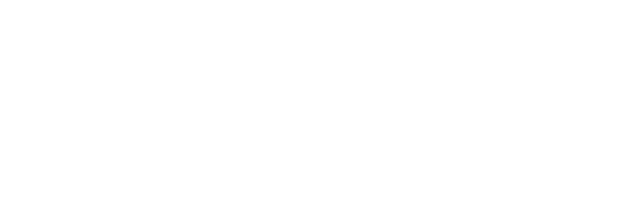
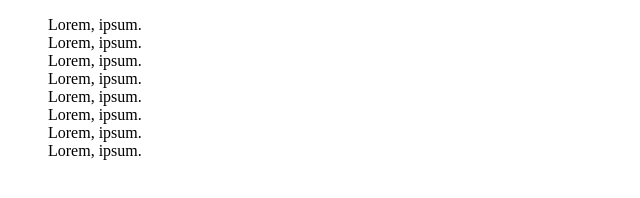
Before and after one commit to Sivagajan/PseudoElemente, a plain HTML site: page index.html in a window 1280 px wide. Shown: the whole page, without its empty margins (0-640 px from the left). Drawn offline with Linux system fonts and the light colour scheme.

Commit message:
sec commit

```diff
--- a/assets/css/style.css
+++ b/assets/css/style.css
@@ -0,0 +1,12 @@
+main>ul>li>hover::after{
+    content: ' 👈';
+    color: 'green';
+}
+
+main>ul>li ::before{
+    content: ' 👈';
+    color: 'green';
+}
+ul{
+    list-style-type: none;
+}
--- a/index.html
+++ b/index.html
@@ -5,8 +5,20 @@
     <meta http-equiv="X-UA-Compatible" content="IE=edge">
     <meta name="viewport" content="width=device-width, initial-scale=1.0">
     <title>PseudoElemente</title>
+    <link rel="stylesheet" href="./assets/css/style.css">
 </head>
 <body>
-
+    <main>
+        <ul>
+            <li>Lorem, ipsum.</li>
+            <li>Lorem, ipsum.</li>
+            <li>Lorem, ipsum.</li>
+            <li>Lorem, ipsum.</li>
+            <li>Lorem, ipsum.</li>
+            <li>Lorem, ipsum.</li>
+            <li>Lorem, ipsum.</li>
+            <li>Lorem, ipsum.</li>
+        </ul>
+    </main>
 </body>
 </html>
```
